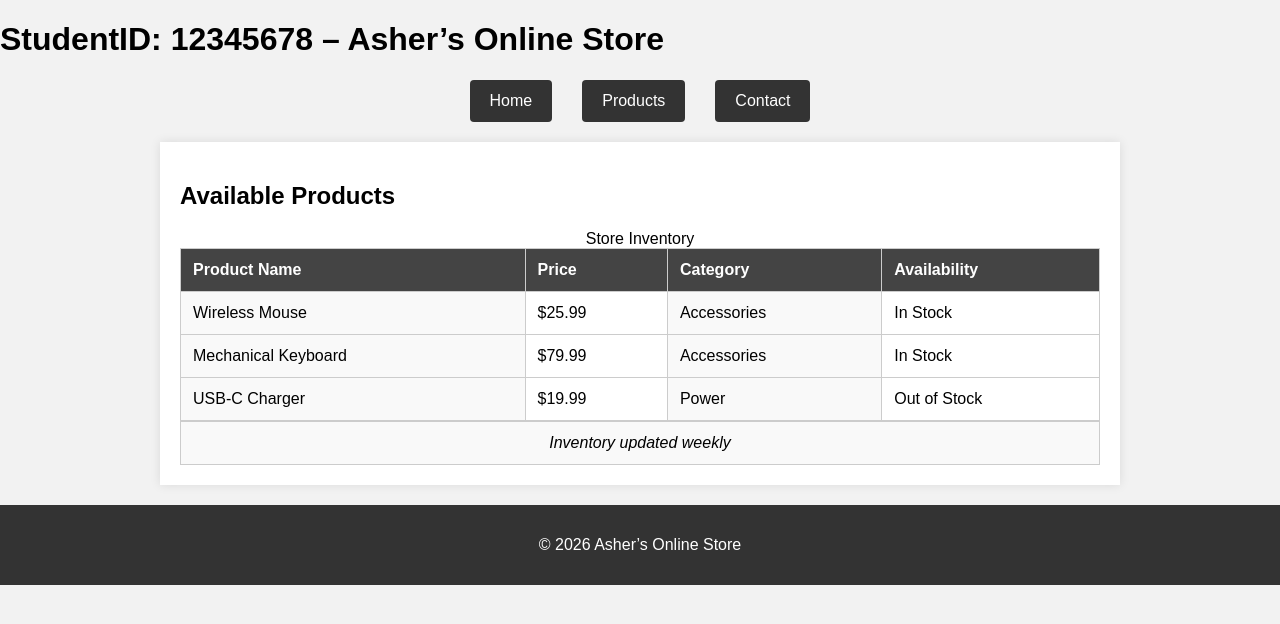
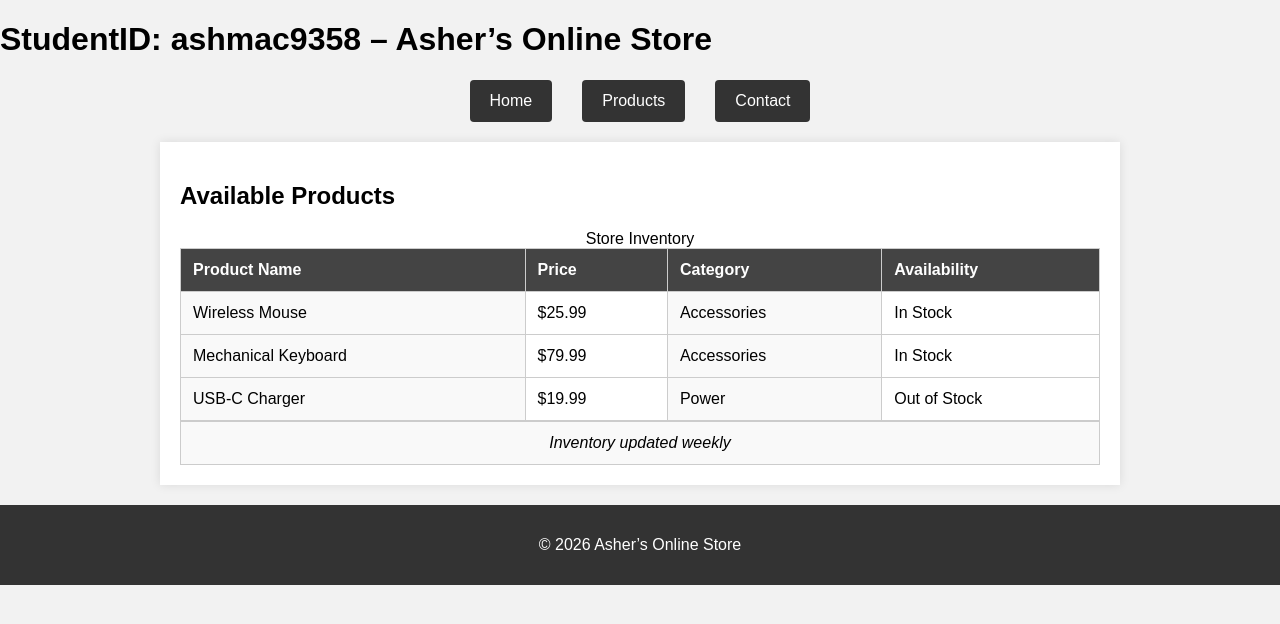
Before and after one commit to AsherMac17/3.10-Midterm, a plain HTML site: page index.html in a window 1280 px wide. Drawn offline with Linux system fonts and the light colour scheme.

Commit message:
Update index.html

```diff
--- a/index.html
+++ b/index.html
@@ -9,7 +9,7 @@
 <body>
 
   <header>
-    <h1>StudentID: 12345678 – Asher’s Online Store</h1>
+    <h1>StudentID: ashmac9358 – Asher’s Online Store</h1>
   </header>
 
 <nav>
```
